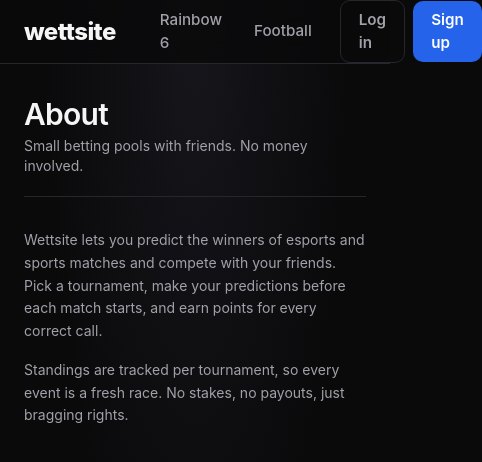
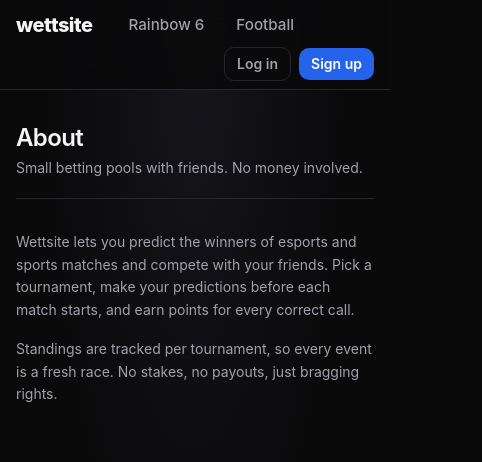
Before and after one commit to PaulAugsten/wettseite, a Next.js app: page /about in a window 390 px wide. Shown: the top 462 px of the page, 482 px wide, since content can reach past the window. Built offline with nearby package versions, Linux system fonts and the light colour scheme; no server answers.

Commit message:
style: updated corners smoothing

```diff
--- a/app/(root)/layout.tsx
+++ b/app/(root)/layout.tsx
@@ -27,33 +27,35 @@ export default async function RootLayout({ children }: { children: React.ReactNo
         <div className="flex min-h-screen flex-col">
             <InstallPrompt />
 
-            <nav className="sticky top-0 z-100 h-(--navbar-height) border-b border-edge bg-bg/85 backdrop-blur-md">
-                <div className="flex h-full w-full items-center gap-4 px-6">
+            <nav className="sticky top-0 z-100 border-b border-edge bg-bg/85 backdrop-blur-md">
+                <div className="flex min-h-(--navbar-height) w-full flex-wrap items-center gap-x-4 gap-y-1 px-4 py-2 sm:px-6 sm:py-0">
                     <Link
                         href="/"
-                        className="mr-4 text-2xl font-extrabold tracking-tight text-fg no-underline"
+                        className="mr-2 text-xl font-extrabold tracking-tight text-fg no-underline sm:mr-4 sm:text-2xl"
                     >
                         wettsite
                     </Link>
 
                     <NavLinks />
 
-                    <div className="flex items-center gap-2">
+                    <div className="ml-auto flex items-center gap-2">
                         {user ? (
                             <UserMenu username={username} />
                         ) : (
                             <>
-                                <Button href="/login" variant="outline">
+                                <Button href="/login" variant="outline" size="sm">
                                     Log in
                                 </Button>
-                                <Button href="/signup">Sign up</Button>
+                                <Button href="/signup" size="sm">
+                                    Sign up
+                                </Button>
                             </>
                         )}
                     </div>
                 </div>
             </nav>
 
-            <main className="mx-auto w-full max-w-6xl flex-1 px-6 py-8">{children}</main>
+            <main className="mx-auto w-full max-w-6xl flex-1 px-4 py-8 sm:px-6">{children}</main>
         </div>
     );
 }
--- a/components/ui/PageHeader.tsx
+++ b/components/ui/PageHeader.tsx
@@ -9,7 +9,7 @@ export function PageHeader({
 }) {
     return (
         <header className="border-b border-edge pb-5">
-            <h1 className="text-3xl font-semibold tracking-tight text-fg">{title}</h1>
+            <h1 className="text-2xl font-semibold tracking-tight text-fg sm:text-3xl">{title}</h1>
             {subtitle && <p className="mt-1 text-sm text-fg-muted">{subtitle}</p>}
         </header>
     );
```
